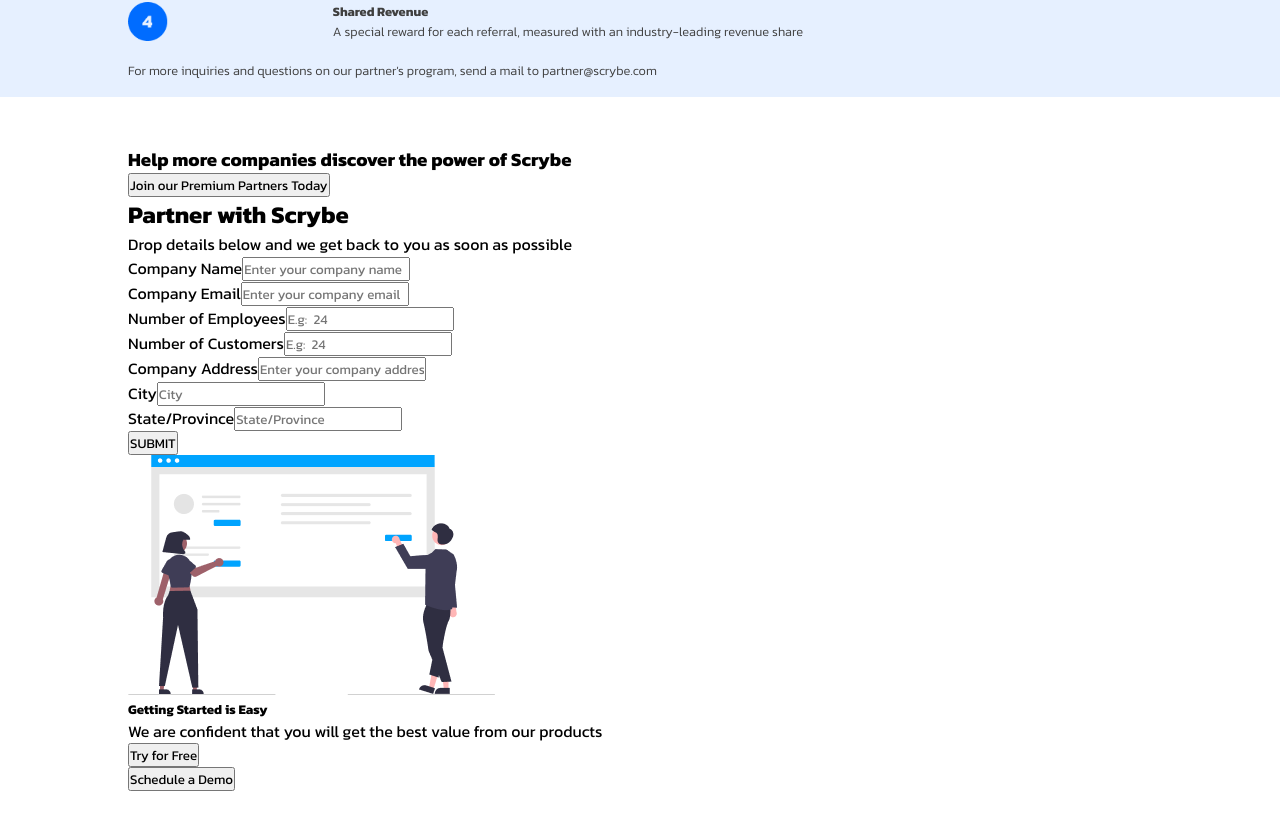
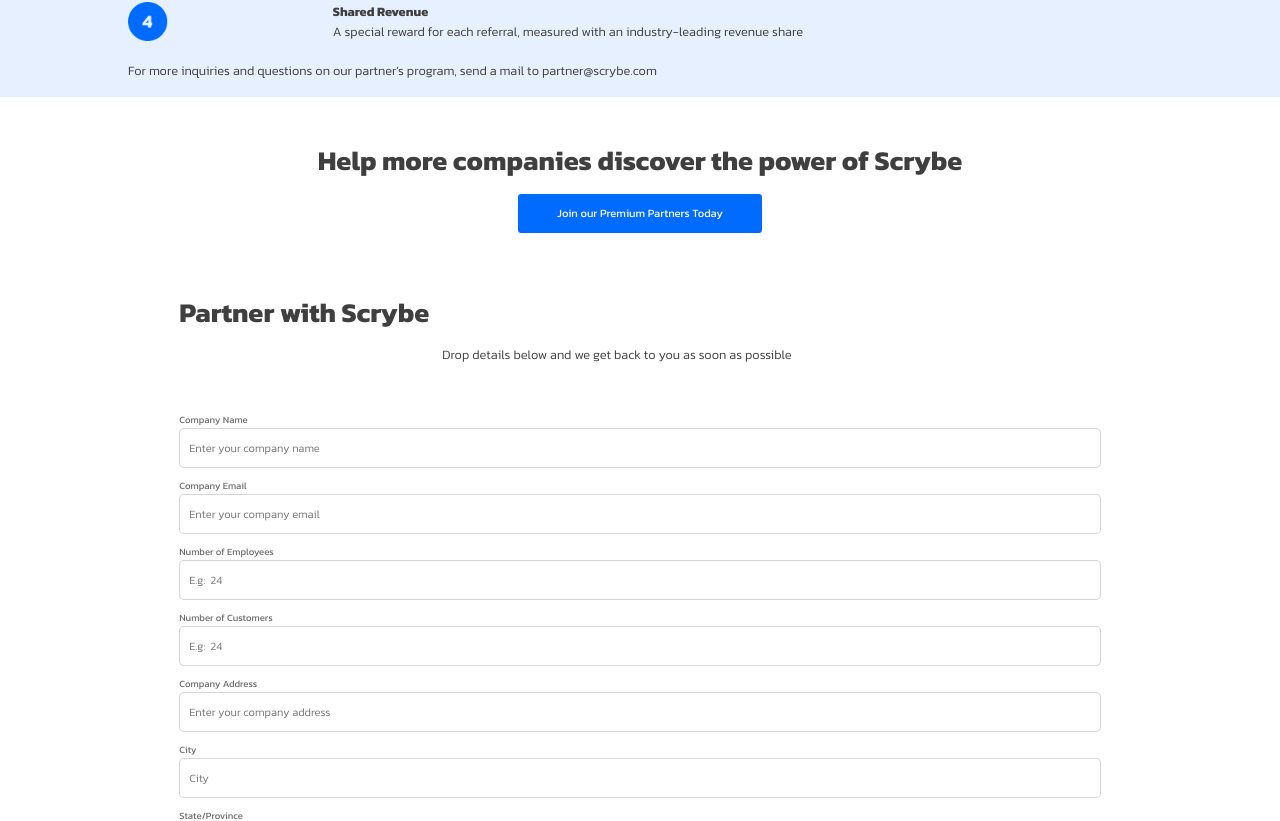
Before and after one commit to KodianKodes/customersupport.web-1, a React (Vite) app in the folder scrybe_frontend/: page / in a window 1280 px wide. Shown: the part 1721-2542 px from the top of the page. Before the commit the page ends 2512 px from the top, so only its background shows below. Built offline with nearby package versions, Linux system fonts and the light colour scheme.

Commit message:
feat(FRO-7): add CSS style to the fourth section of  Partners Page

```diff
--- a/scrybe_frontend/src/pages/PartnersPage/partners.module.css
+++ b/scrybe_frontend/src/pages/PartnersPage/partners.module.css
@@ -157,4 +157,119 @@ h1, h2, h3, h4, h5, h6, p, input, textarea, label, span, button {
   font-style: light;
   fill: solid;
   line-height: 1.25rem;
+}
+
+/* Styling of the fourth section */
+.fourth__content {
+  width: 95%;
+  margin: 0 auto;
+}
+
+.fourth__content .fourth__heading, .fourth__content .fourth__action {
+  text-align: center;
+}
+
+.fourth__heading .fourth__head {
+  font-size: 1.7rem;
+  color: #3F3F3F;
+  font-weight: 700;
+  font-style: bold;
+  fill: solid;
+  line-height: 2rem;
+}
+
+.fourth__content .fourth__action {
+  margin-bottom: 4em;
+}
+
+.fourth__action .fourth__btn {
+  /* width: 100%; */
+  padding: 1em 3.5em;
+  margin-top: 1.5em;
+  background: #006CFF;
+  outline: none;
+  border: none;
+  border-radius: 0.2rem;
+  font-size: 0.7rem;
+  color: #FFFFFF;
+  font-weight: 500;
+  font-style: medium;
+  line-height: 1rem;
+}
+
+.form__top {
+  width: 90%;
+  margin: 0 auto;
+}
+
+.form__heading {
+  margin-bottom: 1em;
+}
+
+.form__heading .form__head {
+  font-size: 1.7rem;
+  color: #3F3F3F;
+  font-weight: 700;
+  font-style: bold;
+  fill: solid;
+  line-height: 2rem;
+}
+
+.form__subhead {
+  text-align: center;
+  width: 95%;
+  margin-bottom: 3em;
+}
+
+.form__subhead .form__subtext {
+  font-size: 0.8rem;
+  color: #3F3F3F;
+  font-weight: 300;
+  font-style: light;
+  fill: solid;
+  line-height: 1.2rem;
+}
+
+.input__overall {
+  width: 90%;
+  margin: 0 auto;
+}
+
+.input__flex .label__name {
+  display: flex;
+  flex-direction: column;
+  font-size: 0.6rem;
+  color: #6A6A6A;
+  font-weight: 400;
+  font-style: normal;
+  fill: solid;
+  line-height: 1rem;
+  margin-bottom: 1em;
+}
+
+.company__name, .company__email, .employees__number, .customer__number, .customer__address, .city, .state {
+  font-weight: 300;
+  border: 1px solid rgba(204, 204, 204, 0.8);
+  border-radius: 0.3rem;
+  padding: 1em 0.8em;
+  color: #6A6A6A;
+  font-size: 0.7rem;
+  outline: none;
+}
+
+.input__btn {
+  margin-top: 1em;
+}
+
+.submit__btn {
+  width: 100%;
+  font-weight: 500;
+  border: none;
+  border-radius: 0.3rem;
+  padding: 1em 0.8em;
+  background: #006CFF;
+  color: #FFFFFF;
+  font-size: 0.7rem;
+  line-height: 1.5rem;
+  outline: none;
 }/*# sourceMappingURL=partners.module.css.map */
--- a/scrybe_frontend/src/pages/PartnersPage/partners.module.scss
+++ b/scrybe_frontend/src/pages/PartnersPage/partners.module.scss
@@ -165,3 +165,121 @@ h1, h2, h3, h4, h5, h6, p, input, textarea, label, span, button {
   fill: solid;
   line-height: 1.25rem;
 }
+
+
+
+/* Styling of the fourth section */
+
+.fourth__content {
+  width: 95%;
+  margin: 0 auto;
+}
+
+.fourth__content .fourth__heading, .fourth__content .fourth__action {
+  text-align: center;
+}
+
+.fourth__heading .fourth__head {
+  font-size: 1.7rem;
+  color: #3F3F3F;
+  font-weight: 700;
+  font-style: bold;
+  fill: solid;
+  line-height: 2rem;
+}
+
+.fourth__content .fourth__action {
+  margin-bottom: 4em;
+}
+
+.fourth__action .fourth__btn {
+  /* width: 100%; */
+  padding: 1em 3.5em;
+  margin-top: 1.5em;
+  background: #006CFF;
+  outline: none;
+  border: none;
+  border-radius: .2rem;
+  font-size: .7rem;
+  color: #FFFFFF;
+  font-weight: 500;
+  font-style: medium;
+  line-height: 1rem;
+}
+
+.form__top {
+  width: 90%;
+  margin: 0 auto;
+}
+
+.form__heading {
+  margin-bottom: 1em;
+}
+
+.form__heading .form__head {
+  font-size: 1.7rem;
+  color: #3F3F3F;
+  font-weight: 700;
+  font-style: bold;
+  fill: solid;
+  line-height: 2rem;
+}
+
+.form__subhead {
+  text-align: center;
+  width: 95%;
+  margin-bottom: 3em;
+}
+
+.form__subhead .form__subtext {
+  font-size: .8rem;
+  color: #3F3F3F;
+  font-weight: 300;
+  font-style: light;
+  fill: solid;
+  line-height: 1.2rem;
+}
+
+.input__overall {
+  width: 90%;
+  margin: 0 auto;
+}
+
+.input__flex .label__name {
+  display: flex;
+  flex-direction: column;
+  font-size: .6rem;
+  color: #6A6A6A;
+  font-weight: 400;
+  font-style: normal;
+  fill: solid;
+  line-height: 1rem;
+  margin-bottom: 1em;
+}
+
+.company__name, .company__email, .employees__number, .customer__number, .customer__address, .city, .state {
+  font-weight: 300;
+  border: 1px solid #cccc;
+  border-radius: .3rem;
+  padding: 1em .8em;
+  color: #6A6A6A;
+  font-size: .7rem;
+  outline: none;
+}
+
+.input__btn {
+  margin-top: 1em;
+}
+
+.submit__btn {
+  width: 100%;
+  font-weight: 500;
+  border: none;
+  border-radius: .3rem;
+  padding: 1em .8em;
+  background: #006CFF;
+  color: #FFFFFF;
+  font-size: .7rem;
+  line-height: 1.5rem;
+  outline: none;
+}
```
Also changed, not shown: 1 other file (tests, documents, lock files or other folders).
